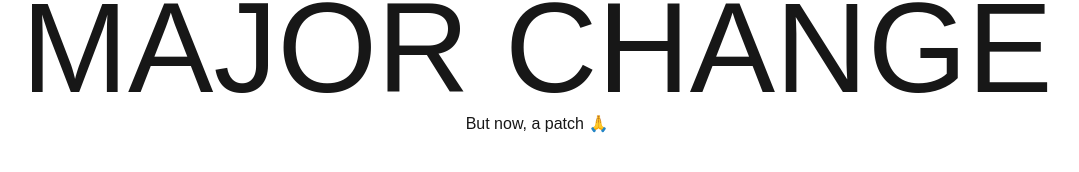
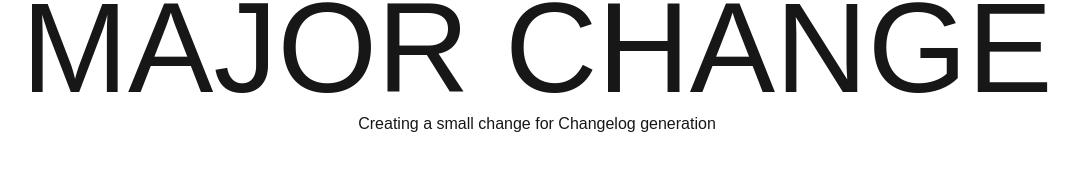
Before and after one commit to asallh/versioning-releases, a Next.js app: page / in a window 1280 px wide. Shown: the part 362-534 px from the top of the page, without its empty margins (103-1182 px from the left). Built offline with nearby package versions, Linux system fonts and the light colour scheme.

Commit message:
small change

```diff
--- a/src/app/page.tsx
+++ b/src/app/page.tsx
@@ -11,7 +11,7 @@ export default function Home() {
           MAJOR CHANGE
         </div>
         <div className="text-center">
-          But now, a patch 🙏
+          Creating a small change for Changelog generation
         </div>
     </div>
   );
```
